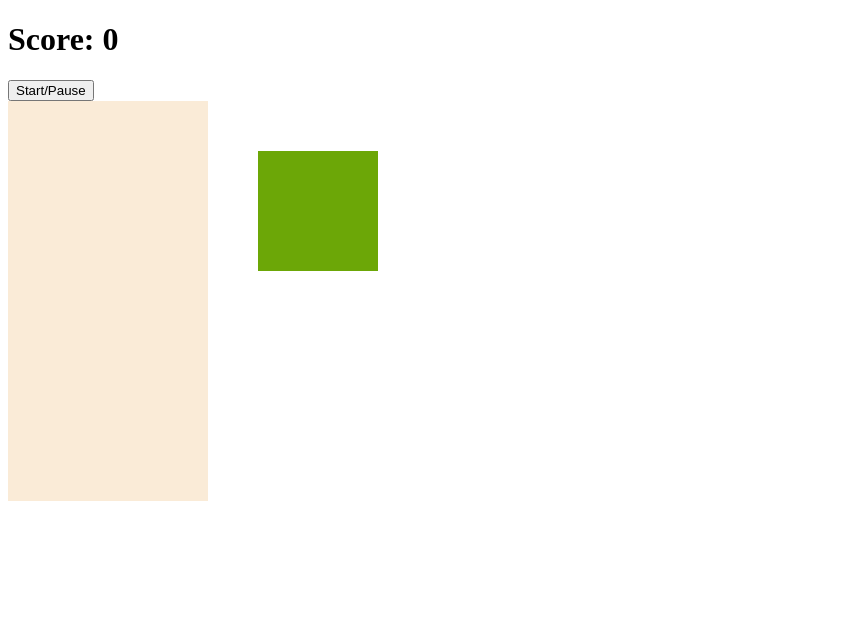
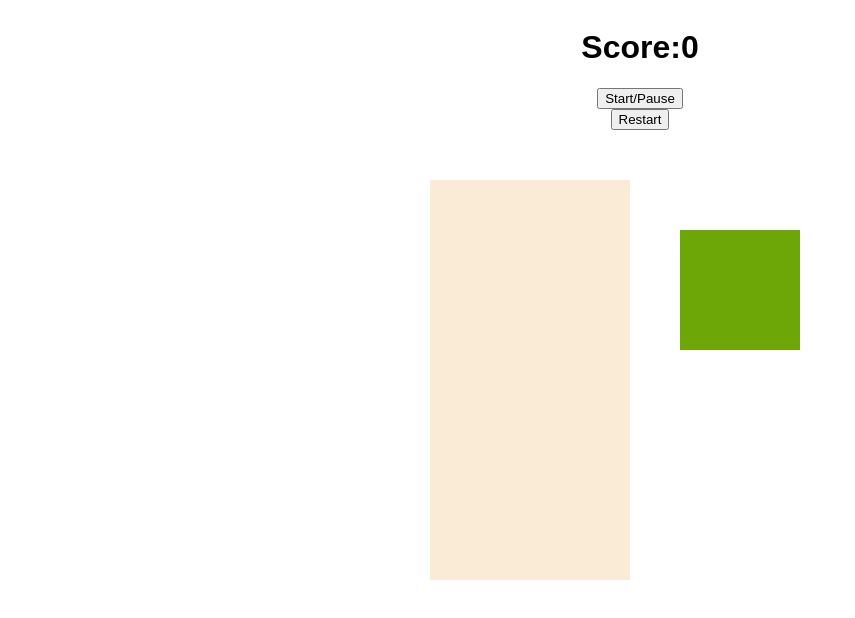
Before and after one commit to HarshVardhan22/Tetris, a website: page index.html in a window 1280 px wide. Shown: the whole page, without its empty margins (0-855 px from the left). Drawn offline with Linux system fonts and the light colour scheme.

Commit message:
tetris v1.4 added restart

```diff
--- a/index.html
+++ b/index.html
@@ -7,8 +7,14 @@
     <link rel="stylesheet" href="style.css">
 </head>
 <body>
-    <h1>Score: <span id = "score">0</span></h1>
-    <button id = "start-button">Start/Pause</button>
+    <header>
+       <div>
+        <h1><span id="top">Score: </span><span id="score">0</span></h1>
+       </div>
+        <button id="start-button">Start/Pause</button>
+        <button id = 'restart'>Restart</button>
+    </header>
+    <main>
     <div class="container">
         <div class="grid">
             <div></div>
@@ -244,6 +250,7 @@
 
         </div>
     </div>
+    </main>
     <script src="script.js"></script>
 </body>
 </html>
--- a/script.js
+++ b/script.js
@@ -4,12 +4,18 @@ document.addEventListener("DOMContentLoaded", () => {
   const scoreDisplay = document.getElementById("score");
   const startBtn = document.getElementById("start-button");
   const width = 10;
+  let top = document.getElementById("top");
   let displaySquares = document.querySelectorAll(".mini-grid div");
   const displayWidth = 0;
-  let displayIndex = 0;
   let nextRandom = 0;
   let timerId;
   let score = 0;
+  const restart = document.getElementById("restart");
+
+  //Restart Game
+  restart.addEventListener("click",function(){
+    location.reload();
+  })
 
   //Different tetrimino or block shapes
 
@@ -95,14 +101,17 @@ document.addEventListener("DOMContentLoaded", () => {
 
   //Set Start/Pause btn
   startBtn.addEventListener("click", () => {
+
     if (timerId) {
       clearInterval(timerId);
       timerId = null;
     } else {
+
       draw();
       timerId = setInterval(moveDown, 1000);
       nextRandom = Math.floor(Math.random() * theBlocks.length);
       displayShape();
+      top.style.display = "block";
     }
   });
 
@@ -188,7 +197,7 @@ document.addEventListener("DOMContentLoaded", () => {
     else if (e.keyCode === 39) moveRight();
     else if (e.keyCode === 40) moveDown();
   }
-  document.addEventListener("keyup", control);
+  document.addEventListener("keydown", control);
 
   function addScore() {
     for (let i = 0; i < 199; i += width) {
@@ -221,13 +230,19 @@ document.addEventListener("DOMContentLoaded", () => {
   }
 
 // gAME OVER
+
 function gameOver(){
 
    if (current.some((index) =>squares[currentPosition + index].classList.contains("taken"))) {
-     scoreDisplay.innerHTML = "GAME OVER Your Scored";
+      top.style.display = "none";
+     scoreDisplay.innerHTML =" GAME OVER Your Final Score is "+score;
      clearInterval(timerId);
+
    }
 
 }
+
+
+
 });
 //
--- a/style.css
+++ b/style.css
@@ -1,3 +1,26 @@
+body{
+    font-family: sans-serif;
+    display: flex;
+    align-items: center;
+    justify-content: center;
+    flex-direction: column;
+
+}
+
+header{
+    margin-bottom: 50px;
+    display: flex;
+    justify-content:center;
+    align-items: center;
+    flex-direction: column;
+}
+
+#restartPage{
+    background-color: darkorange;
+    height:400px;
+    width:300px;
+    display: none;
+}
 .grid{
     width: 200px;
     height : 400px;
@@ -12,7 +35,10 @@
 
 
 }
-
+h1{
+    display: flex;
+    flex-direction: row;
+}
 .block{
     background-color: coral;
 }
```
